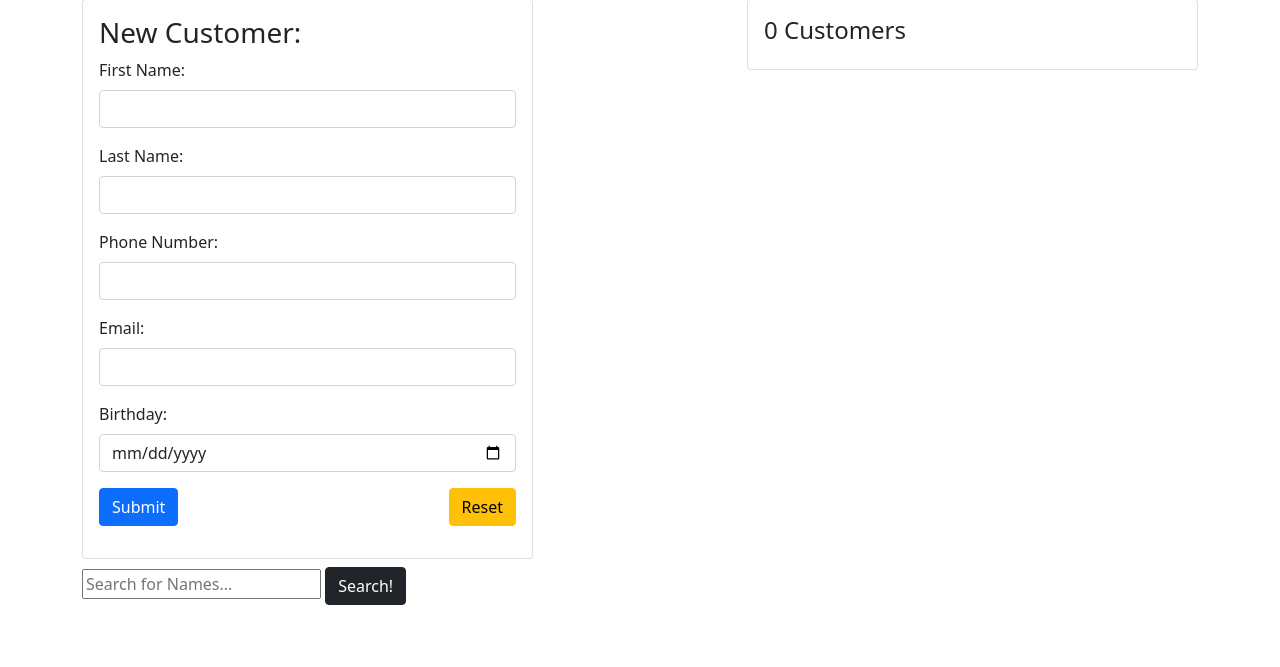
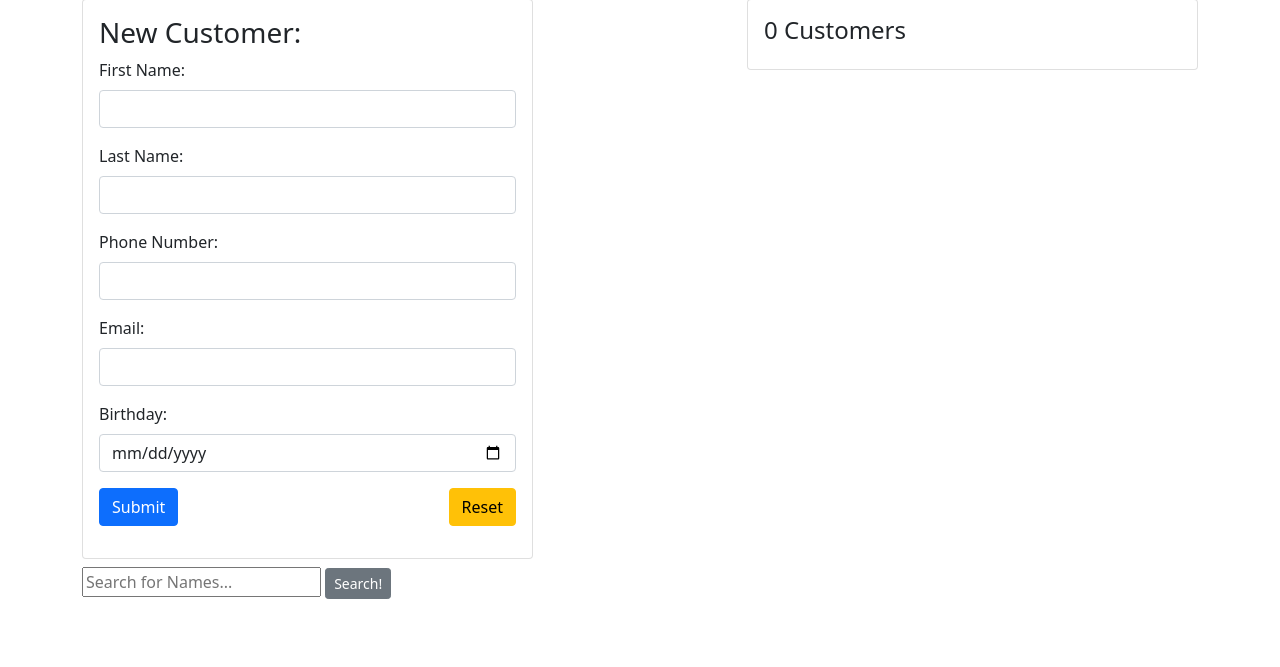
Before and after one commit to Valehead/Learn-PHP-SQL, a PHP site: page / in a window 1280 px wide. Shown: the part 49-716 px from the top of the page. Run offline with PHP 8.4, Linux system fonts and the light colour scheme; data that the repository does not hold is empty; some libraries are stand-ins or nearby versions.

Commit message:
filtering

```diff
--- a/index.php
+++ b/index.php
@@ -121,7 +121,7 @@ require_once "connect.php";
                     <form action="actions/search-customer.php" method="get">
                         <div class="my-2">
                             <input type="text" name="searchBox" id="mySearch" onkeyup="mySearchFilter();" placeholder="Search for Names...">
-                            <button type="submit" class="btn btn-dark" name="submit" id="submit">Search!</button>
+                            <button type="submit" class="btn btn-secondary btn-sm" name="submit" id="submit">Search!</button>
                         </div>
                     </form>
 
```
